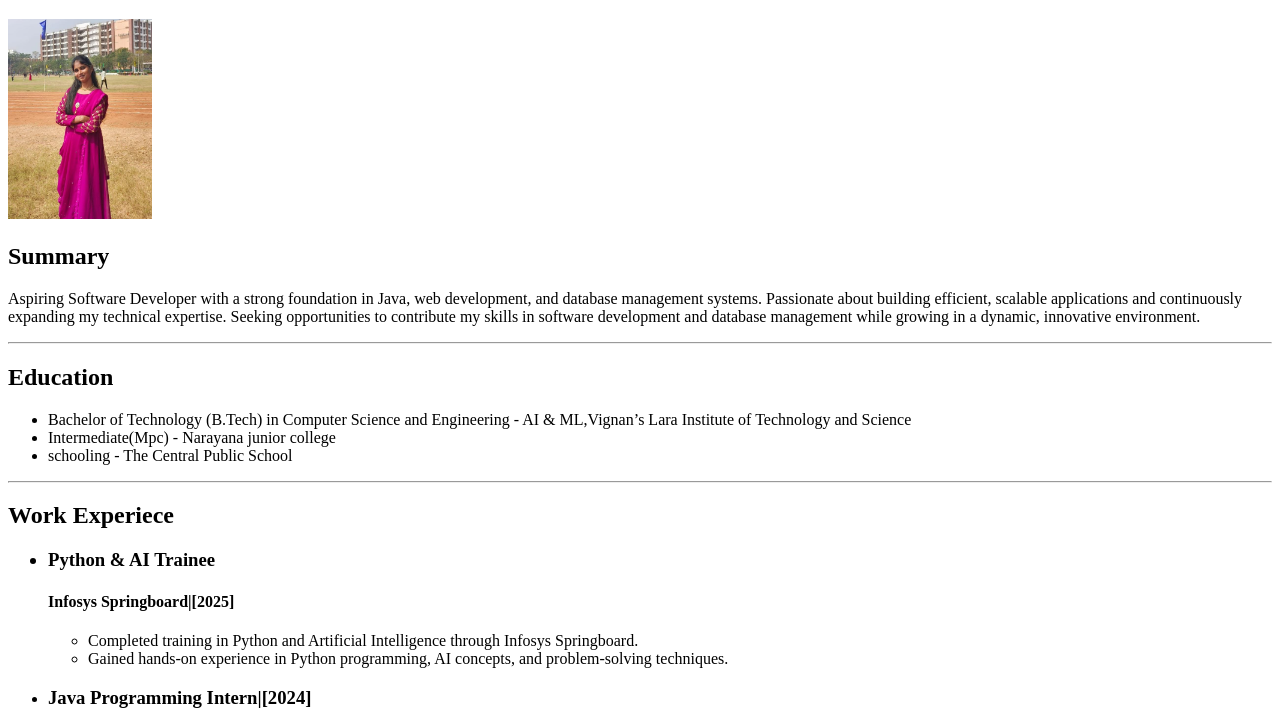
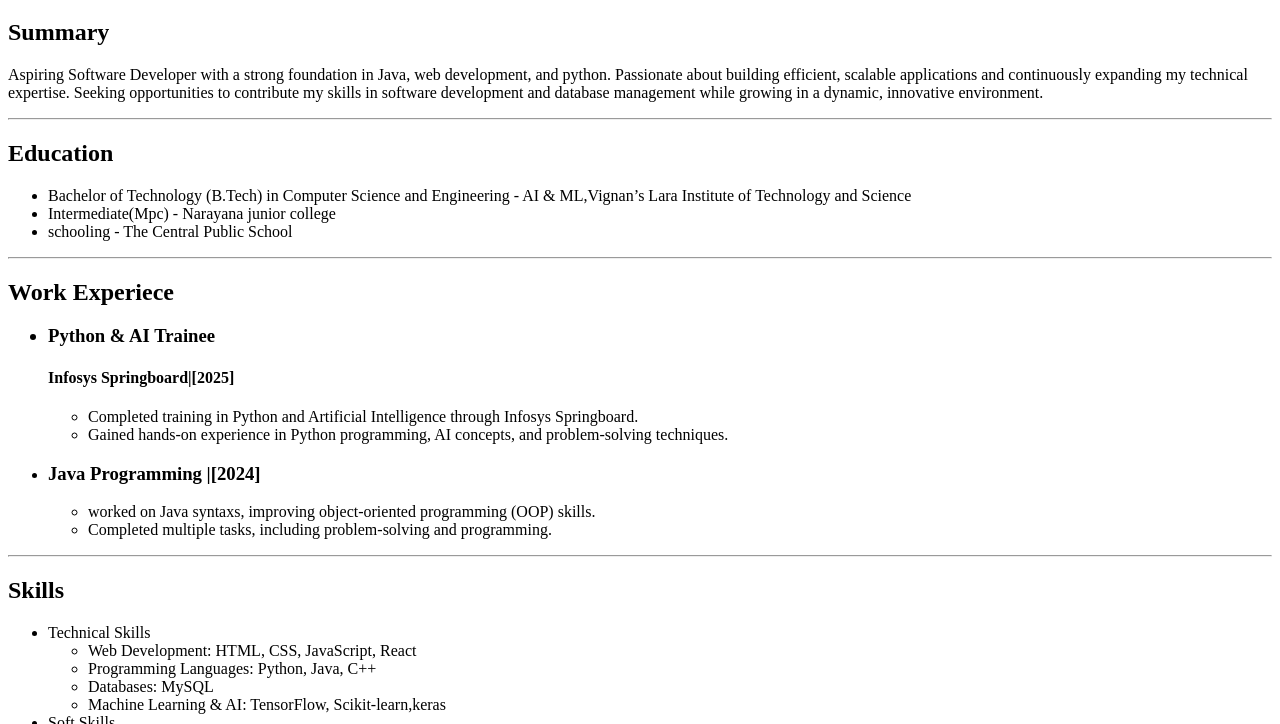
Before and after one commit to yamuna4201/html-Resume, a plain HTML site: page index.html in a window 1280 px wide. Shown: the part 61-785 px from the top of the page. Drawn offline with Linux system fonts and the light colour scheme.

Commit message:
Add files via upload

```diff
--- a/index.html
+++ b/index.html
@@ -5,9 +5,8 @@
     </head>
     <body>
         <h1>ALADASU YAMUNA </h1>
-        <img src="./yamuna pic.png"height="200" alt="image"/>
         <h2>Summary</h2>
-        <p>Aspiring Software Developer with a strong foundation in Java, web development, and database management systems.  Passionate about building efficient, scalable applications and continuously expanding my technical expertise. Seeking opportunities to contribute my skills in software development and database management while growing in a dynamic, innovative environment.</p>
+        <p>Aspiring Software Developer with a strong foundation in Java, web development, and python.  Passionate about building efficient, scalable applications and continuously expanding my technical expertise. Seeking opportunities to contribute my skills in software development and database management while growing in a dynamic, innovative environment.</p>
         <hr />
         <h2>Education</h2>
         <p>
@@ -28,9 +27,9 @@
                  <li>Gained hands-on experience in Python programming, AI concepts, and problem-solving techniques.
                 </li>
             </ul>
-            <li><h3>Java Programming Intern|[2024]</h3><l/i>
+            <li><h3>Java Programming |[2024]</h3><l/i>
             <ul>
-                <li>Worked on Java syntaxs, improving object-oriented programming (OOP) skills.</li>
+                <li>worked on Java syntaxs, improving object-oriented programming (OOP) skills.</li>
                 <li>Completed multiple tasks, including problem-solving and programming.</li>
 
             </ul>
```
